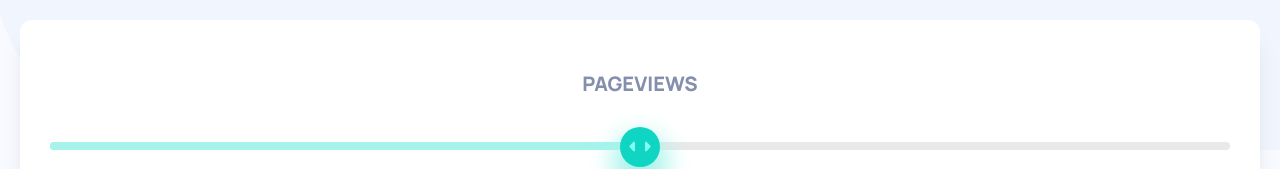
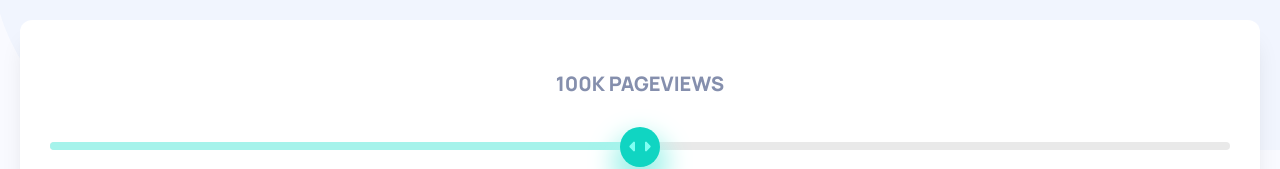
Before and after one commit to celigx/interactive-pricing-component, a React (Create React App) app: page / in a window 1280 px wide. Shown: the part 299-468 px from the top of the page. Built offline with nearby package versions, Linux system fonts and the light colour scheme.

Commit message:
Add function to toggle switch

```diff
--- a/src/App.js
+++ b/src/App.js
@@ -11,15 +11,19 @@ import checkmark from './assets/icon-check.svg';
 import sliderArrow from './assets/icon-slider.svg';
 
 function App() {
-  const [pageViews, setPageViews] = useState(data[3].views)
+  const [pageViews, setPageViews] = useState(data[3].pageViews)
   const [slider, setSlider] = useState(3)
   const [toggle, setToggle] = useState(false)
   const [price, setPrice] = useState(data[3].price)
 
   const handleSlider = (e) => {
     setSlider(e)
-    setPageViews(data[e].views)
+    setPageViews(data[e].pageViews)
     setPrice(data[e].price)
+  }
+
+  const handleToggle = () => {
+    setToggle(!toggle)
   }
 
   const formatToCurrency = new Intl.NumberFormat('en-US', {
@@ -57,6 +61,7 @@ function App() {
             <Toggle
               className="toggle"
               icons={false}
+              onChange={handleToggle}
             />
             <span>Yearly Billing</span>
           </div>
```
